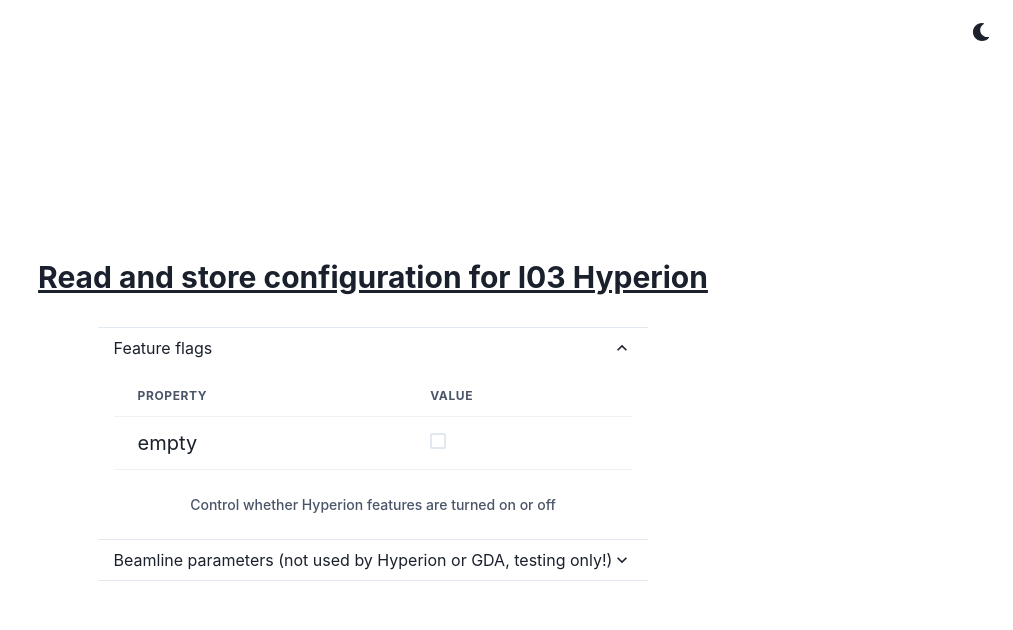
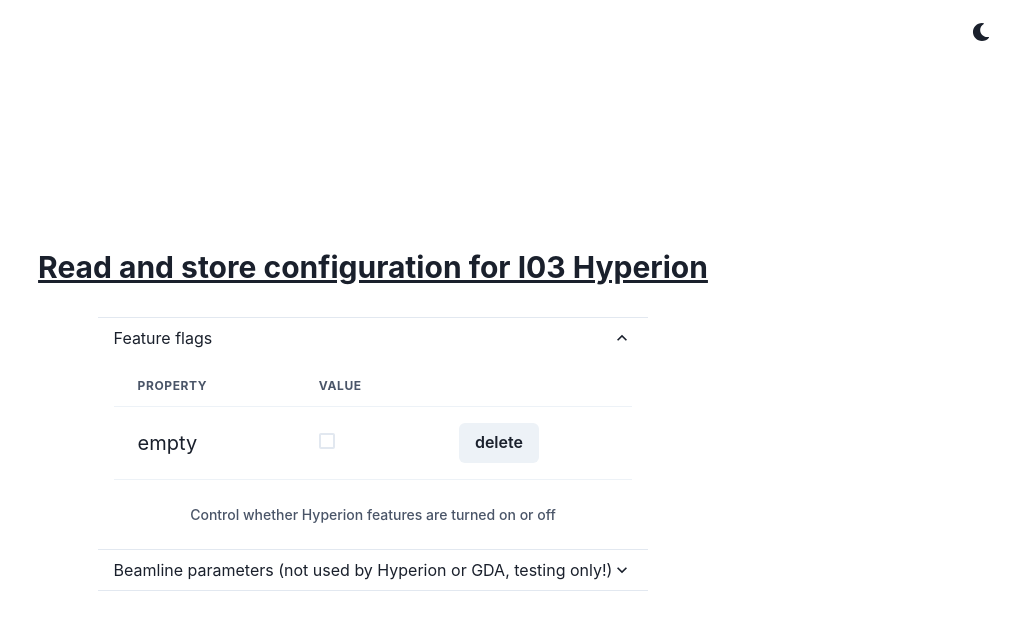
Before and after one commit to DiamondLightSource/daq-config-server, a React (Create React App) app in the folder gui/config-server-gui/: page / in a window 1280 px wide. Shown: the top 630 px of the page, without its empty margins (267-1280 px from the left). Built offline with nearby package versions, Linux system fonts and the light colour scheme; no server answers.

Commit message:
add delete flag method and button

```diff
--- a/gui/config-server-gui/src/App.tsx
+++ b/gui/config-server-gui/src/App.tsx
@@ -5,6 +5,7 @@ import {
   AccordionItem,
   AccordionPanel,
   Box,
+  Button,
   ChakraProvider,
   Checkbox,
   Grid,
@@ -27,7 +28,7 @@ var BACKEND = "http://172.23.168.196:8555";
 type FeatureFlag = { name: string; value: boolean };
 
 let start_data = fetch(`${BACKEND}/featurelist/`).then((response) =>
-  response.json(),
+  response.json()
 );
 var start_data_processed = false;
 
@@ -64,7 +65,7 @@ export const App = () => {
         .then((val) => {
           console.log(`Updating ${item} based on response ${val}`);
           setFlag(item, val[item]);
-        }),
+        })
     );
   }
   function getFeatureFlagData(item: string) {
@@ -77,8 +78,8 @@ export const App = () => {
   function setFlag(item: string, value: boolean) {
     setFeatureFlagData(
       feature_flag_data.map((i) =>
-        i.name === item ? { name: item, value: value } : i,
-      ),
+        i.name === item ? { name: item, value: value } : i
+      )
     );
   }
   function resetDataKeys(keys: string[]) {
@@ -90,8 +91,20 @@ export const App = () => {
             console.log({ name: k, value: val });
             return { name: k, value: val[k] };
           });
-      }),
+      })
     ).then((data) => setFeatureFlagData(data));
+  }
+  function deleteFeatureFlag(item: string) {
+    fetch(`${BACKEND}/featureflag/${item}`, {
+      method: "DELETE",
+    }).then((_) => {
+      return fetch(`${BACKEND}/featurelist/`)
+        .then((response) => response.json())
+        .then((data) => resetDataKeys(data.sort()));
+    });
+  }
+  function deleteButton(item: string) {
+    return <Button onClick={() => deleteFeatureFlag(item)}>delete</Button>;
   }
 
   function propertyTableDatum(props: FeatureFlag) {
@@ -106,6 +119,7 @@ export const App = () => {
             }}
           ></Checkbox>
         </Td>
+        <Td>{deleteButton(props.name)}</Td>
       </Tr>
     );
   }
@@ -140,6 +154,7 @@ export const App = () => {
                         <Tr>
                           <Th>Property</Th>
                           <Th>value</Th>
+                          <Th>&nbsp;</Th>
                         </Tr>
                       </Thead>
                       {doPropertyTableData(feature_flag_data)}
```
Also changed, not shown: 1 other file (tests, documents, lock files or other folders).
